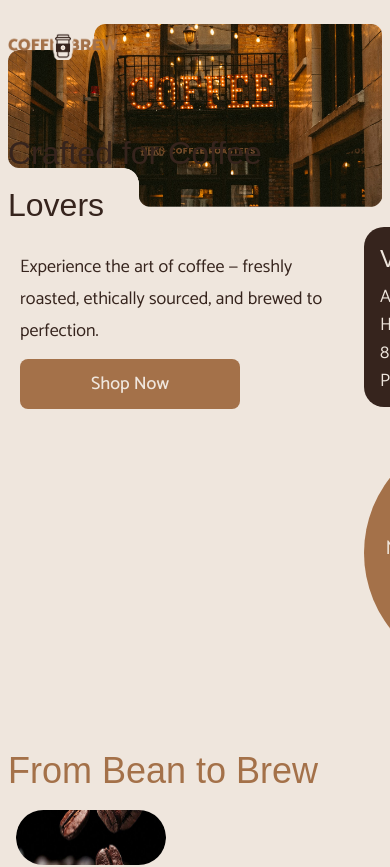
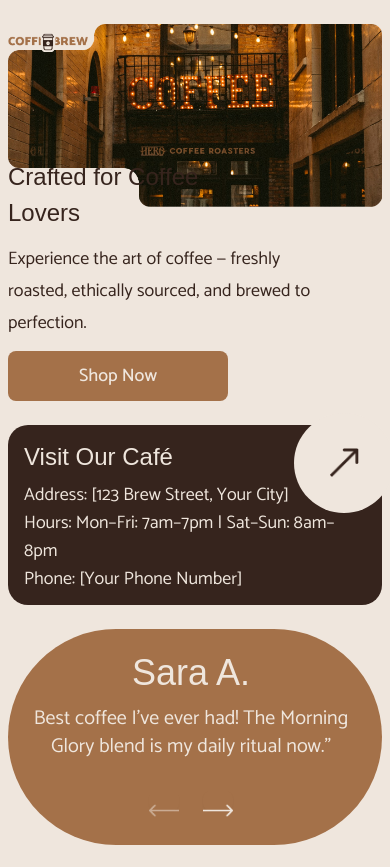
Before and after one commit to Maryammuhammadafzal/Coffee-Landing-Page, a Next.js app: page / in a window 390 px wide. Shown: the top 867 px of the page. Built offline with nearby package versions, Linux system fonts and the light colour scheme; a web font is replaced by a local one.

Commit message:
craeting responsive

```diff
--- a/src/app/hero/page.tsx
+++ b/src/app/hero/page.tsx
@@ -16,12 +16,12 @@ const HeroPage = () => {
           <Header />
         </div>
         {/* Content */}
-        <div className='content absolute -bottom-6 left-0 lg:max-w-md max-w-sm 2xl:pl-12 xl:pl-8 lg:pl-3'>
-          <h1 className='font-mono lg:leading-16 leading-13 xl:text-5xl lg:text-[40px] text-[32px] pr-10'>Crafted for Coffee Lovers</h1>
+        <div className='content absolute -bottom-6 left-0 lg:max-w-md md:max-w-sm max-w-xs 2xl:pl-12 xl:pl-8 lg:pl-3'>
+          <h1 className='font-mono lg:leading-16 md:leading-13 leading-9 xl:text-5xl lg:text-[40px] md:text-[32px] text-2xl md:pr-10 pr-14'>Crafted for Coffee Lovers</h1>
         </div>
       </div>
 
-      <div className=' flex w-full justify-between h-auto gap-6 2xl:pl-12 xl:pl-8 pl-3 pt-5'>
+      <div className=' flex w-full sm:flex-row flex-col justify-between h-auto gap-6 2xl:pl-12 xl:pl-8 md:pl-3 md:pt-5 pt-3'>
 
         <div className='w-auto h-auto'>
           <div className='flex flex-col gap-3 lg:pt-0 pt-6 xl:max-w-xs w-xs h-auto'>
--- a/src/components/Header.tsx
+++ b/src/components/Header.tsx
@@ -6,7 +6,7 @@ const Header = () => {
   return (
     <div className='w-full h-full flex '>
       <Link href='/'  className='2xl:pl-8 xl:pl-8 lg:pl-2'>
-      <Image src='/images/logo.png' alt='logo' width={270} height={70} className='lg:w-[210px] md:w-[170px] w-[110px]' />
+      <Image src='/images/logo.png' alt='logo' width={270} height={70} className='lg:w-[210px] md:w-[170px] xs:w-[110px] w-[80px]' />
       </Link>
     </div>
   )
```
